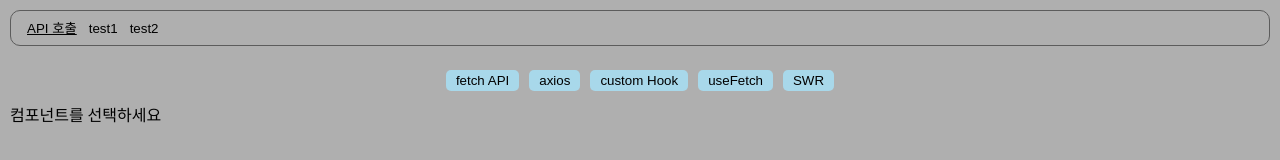
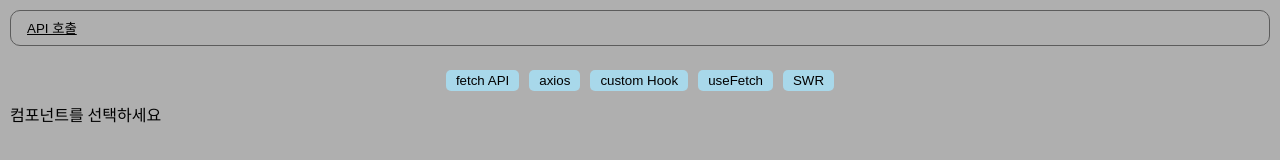
Before and after one commit to HelloCoovi/react-practice, a React (Vite) app: page / in a window 1280 px wide. Shown: the top 160 px of the page. Built offline with nearby package versions, Linux system fonts and the light colour scheme.

Commit message:
🔥 동작테스트용 코드 삭제

```diff
--- a/src/App.jsx
+++ b/src/App.jsx
@@ -33,12 +33,6 @@ function App() {
           <MethodButton method={"fetch-method"} practiceView={practiceView}>
             API 호출
           </MethodButton>
-          <MethodButton method={"test1"} practiceView={practiceView}>
-            test1
-          </MethodButton>
-          <MethodButton method={"test2"} practiceView={practiceView}>
-            test2
-          </MethodButton>
         </nav>
         <div className="content-container">
           <SelectCodeSection selectedMethod={practiceView} />
--- a/src/components/SelectCodeSection.jsx
+++ b/src/components/SelectCodeSection.jsx
@@ -9,8 +9,6 @@ export default function SelectCodeSection({ selectedMethod }) {
   const buttonText =
     {
       "fetch-method": ["fetch API", "axios", "custom Hook", "useFetch", "SWR"],
-      test1: ["test1", "test1", "test1"],
-      test2: ["test2", "test2"],
     }[selectedMethod] || [];
 
   const handleMethodSelect = ({ target }) => {
```
